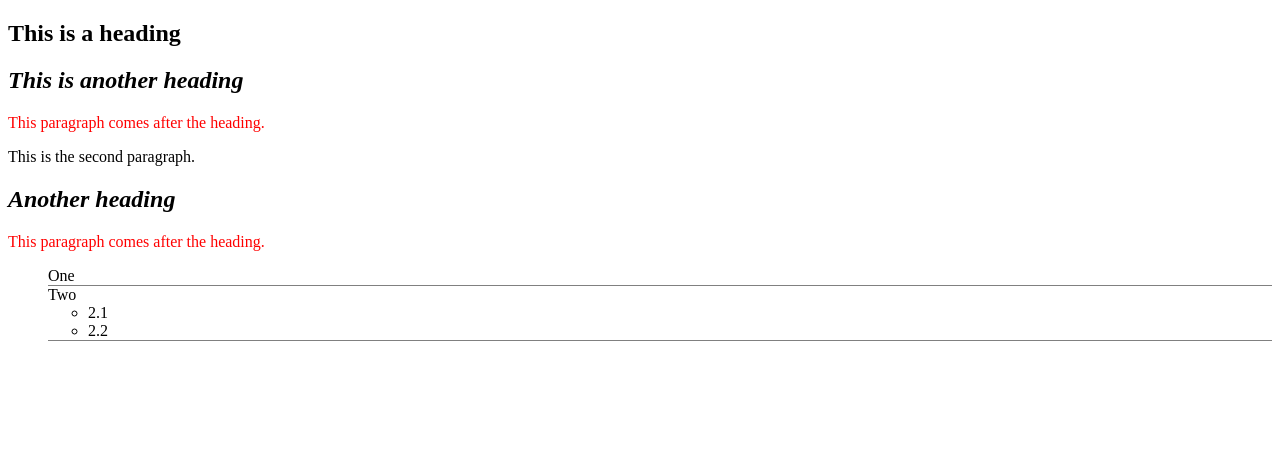
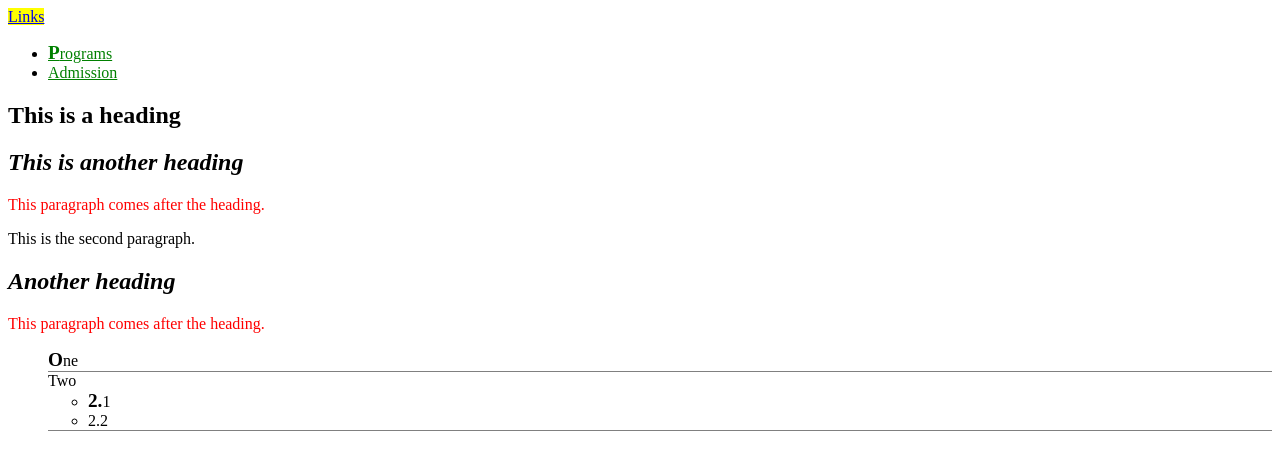
Before and after one commit to CB1620/1620-week6, a plain HTML site: page index.html in a window 1280 px wide. Drawn offline with Linux system fonts and the light colour scheme.

Commit message:
styled the links

```diff
--- a/css/stylesheet.css
+++ b/css/stylesheet.css
@@ -10,3 +10,22 @@ ul.list > li{
     list-style-type: none;
     border-bottom: gray 1px solid;
 }
+
+ul a:link{
+    color: green;
+}
+ul a:visited{
+    color: red;
+}
+ul a:hover{
+    color: pink;
+}
+
+li:first-child::first-letter{
+    font-weight:bold;
+    font-size: 120%;
+}
+
+a[title~="BCIT"]{
+    background-color: yellow;
+}
--- a/index.html
+++ b/index.html
@@ -8,6 +8,13 @@
 
 
     <body>
+
+        <a title="BCIT homepage" href="https://bcit.ca">Links</a>
+        <ul>
+            <li><a title ="programs" href="https://www.bcit.ca/study/">Programs</a></li>
+            <li><a title ="admission" href="https://www.bcit.ca/admission">Admission</a></li>
+        </ul>
+
 
         <h2>This is a heading</h2>
             <div class="container">
```
